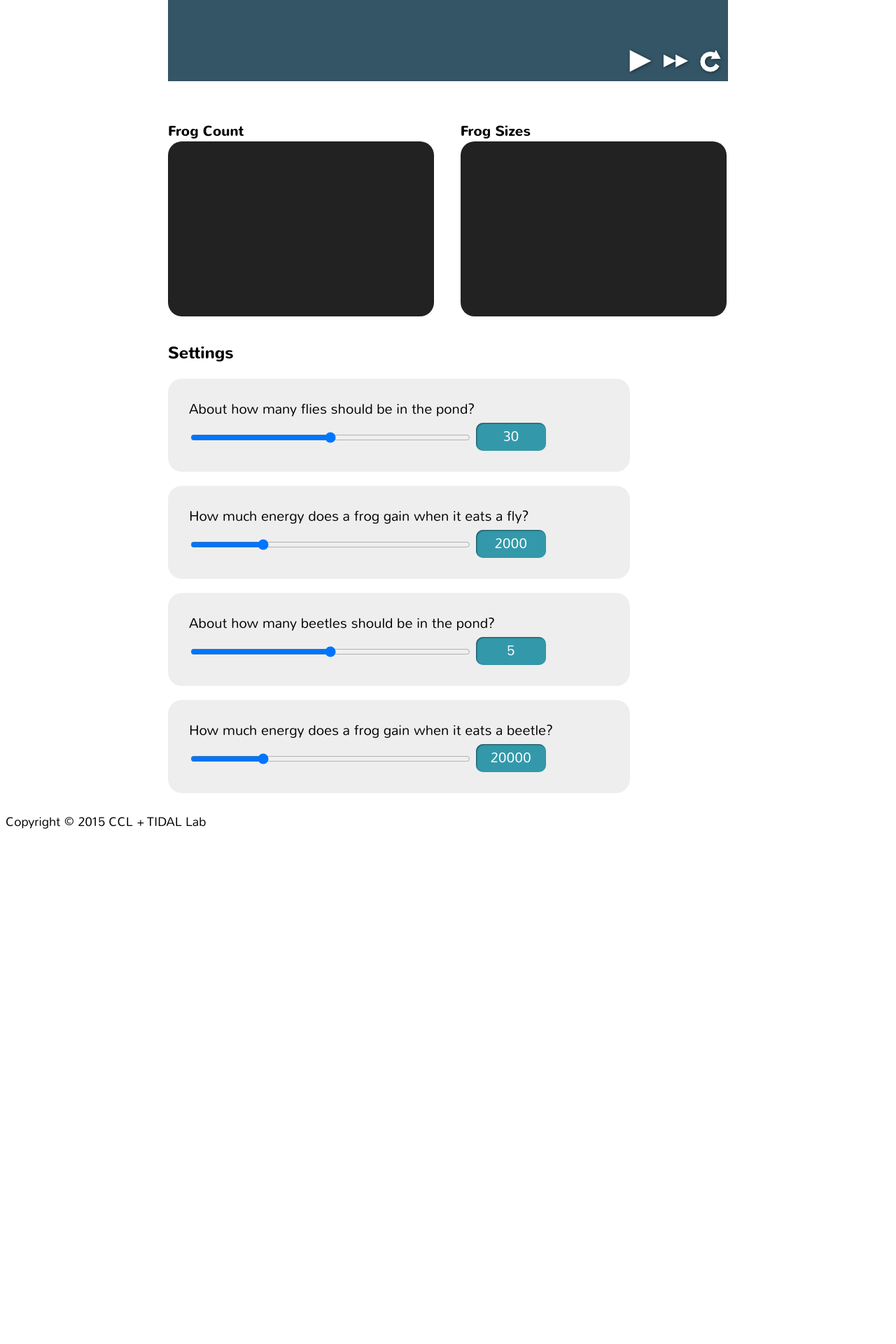
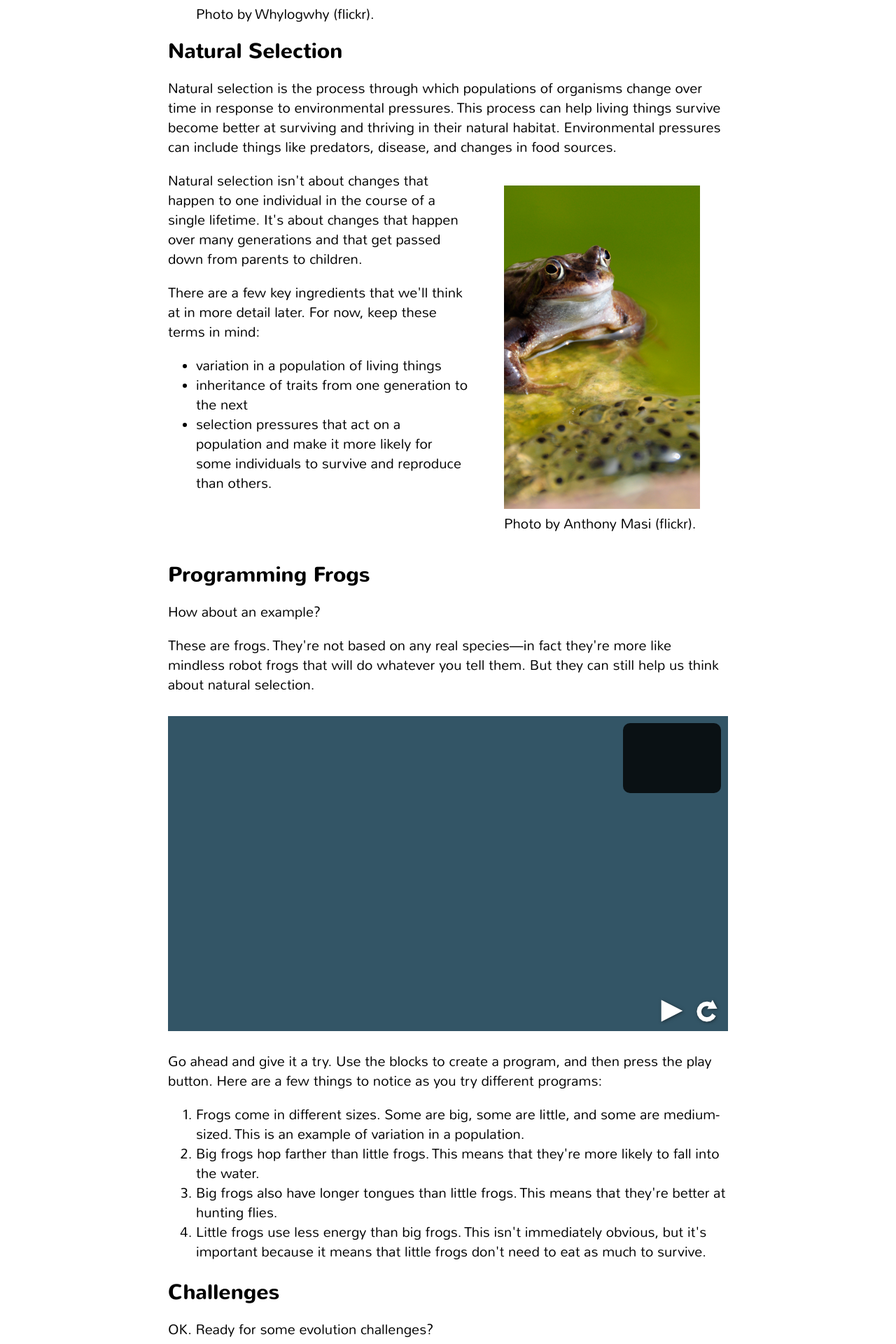
Before and after one commit to NetTango/NetTango, a Django app: template django/reese/templates/intro.html in a window 1280 px wide. Shown: the part 723-2643 px from the top of the page at 70% size. Before the commit the page ends 1907 px from the top, so only its background shows below. Run offline with Django 3.2, Linux system fonts and the light colour scheme; the template is opened without the code that fills it, so the values that code supplies are empty; a map, chart or similar area stays blank.

Commit message:
first draft intro text

```diff
--- a/django/reese/templates/intro.html
+++ b/django/reese/templates/intro.html
@@ -3,40 +3,127 @@
 
   {% load static %}
   {% load staticfiles %}
+<style>
+</style>
+
+  <div class="banner">
+    <div class="title">Frog Pond</div>
+    <div class="subtitle">Adventures in Natural Selection</div>
+  </div>
+
+  <div class="chapter">
+    <h2>Introduction</h2>
+    <p>
+    Have you ever wondered why there are so many different kinds of living things on earth?
+    In North America alone there are over 300 different kinds of amphibians, 900 different kinds of birds, and over 3,000 different kinds of spiders.
+
+    Where does this <span class="glossary">biodiversity</span> come from?
+
+    When scientists look at fossils that lived millions of years ago, they
+    see that many living things looked much different than they do today.
+    </p>
+
+    <p>
+    <b>How does this change happen?</b>
+    </p>
+
+    <figure>
+      <img src="{% static 'images/intro.png' %}" style="width: 70%;">
+      <figcaption>Photo by Whylogwhy (flickr).</figcaption>
+    </figure>
 
 
-  <div class="chapter">
-    <h1>Challenge 5: Disruptive Selection!</h1>
+
+
+    <h2>Natural Selection</h2>
+
     <p>
-    The last challenge is the hardest of all. This time we're going to try to simulate <u>disruptive selection</u> pressures.
-    That means we want to create a situation in which it's advantageous to be really small or really big, but disadvantageous
-    to be medium-sized.
+    Natural selection is the process through which <span class="glossary">populations</span> of organisms change over time in response to environmental pressures.
 
-    We've introduced Beetles. Beetles are extremely nutritious (and crunchy!) for frogs. The problem is that they're big and
-    fast, which means that bigger frogs have a much better chance of catching the beetles.
+    This process can help living things survive become better at surviving and thriving in their natural habitat.
 
-    You might have also noticed that the flies tend to swarm around the lily flower on the left side of the pond. We've added
-    another small lily pad nearer to the flower.
+    Environmental pressures can include things like predators, disease, and changes in food sources.
+    </p>
 
-    <b>Hint:</b> Make the little flies have less energy.
+    <figure style="float: right; width: 35%; padding-left: 10px;">
+      <img src="{% static 'images/intro1.png' %}" style="width: 100%;">
+      <figcaption>Photo by Anthony Masi (flickr).</figcaption>
+    </figure>
 
+    <p>
+    Natural selection isn't about changes that happen to one individual in the course of a single lifetime.
+
+    It's about changes that happen over many generations and that get passed down from parents to children.
+    </p>
+
+    <p>
+    There are a few key ingredients that we'll think at in more detail later. For now, keep these terms in mind:
+    </p>
+    <ul>
+    <li><span class="glossary">variation</span> in a population of living things</li>
+    <li><span class="glossary">inheritance</span> of traits from one generation to the next</li>
+    <li><span class="glossary">selection</span> pressures that act on a population and make it more likely for some individuals to survive and reproduce than others.</li>
+    </ul>
+    <br clear="all">
+
+
+
+
+    <h2>Programming Frogs</h2>
+
+    <p>
+    How about an example?
+    </p>
+
+    <p>
+    These are frogs. They're not based on any real species&mdash;in fact they're more like mindless robot frogs that will do whatever you tell them.
+
+    But they can still help us think about natural selection.
     </p>
   </div>
 
-  <div class="world" style="width: 800px; height: 500px;">
-    <canvas id="frog-turtles" width="800" height="500"></canvas>
-    <canvas id="frog-workspace" width="800" height="500"></canvas>
+
+  <!-- SANDBOX MODEL -->
+  <div class="world" style="width: 800px; height: 450px;">
+    <canvas id="frog-turtles" width="800" height="450"></canvas>
+    <canvas id="frog-workspace" width="800" height="450"></canvas>
     <div id="frog-toolbar" class="toolbar">
       <button id="play-button"></button>
-      <button id="forward-button"></button>
+      <!-- <button id="forward-button"></button> -->
       <button id="restart-button"></button>
     </div>
     <canvas id="mini-hist" width="140" height="100"></canvas>
   </div>
 
 
+  <div class="chapter">
+    <p>
+    Go ahead and give it a try. Use the blocks to create a <span class="glossary">program</span>, and then press the play button. Here are a few things to notice as you try different programs:
+    <ol>
+    <li>Frogs come in different sizes. Some are big, some are little, and some are medium-sized. This is an example of <span class="glossary">variation</span> in a population.</li>
+    <li>Big frogs hop farther than little frogs. This means that they're more likely to fall into the water.</li>
+    <li>Big frogs also have longer tongues than little frogs. This means that they're better at hunting flies.</li>
+    <li>Little frogs use less energy than big frogs. This isn't immediately obvious, but it's important because it means that little frogs don't need to eat as much to survive. </li>
+  </div>
+
+
+  <div class="chapter">
+    <h2>Challenges</h2>
+    <p>
+    OK. Ready for some evolution challenges?
+    </p>
+    <ul>
+      <li><a href="challenge1">Challenge 1</a>: Population Explosion!</li>
+      <li><a href="challenge2">Challenge 2</a>: Little Frogs</li>
+      <li><a href="challenge3">Challenge 3</a>: Big Frogs</li>
+      <li><a href="challenge4">Challenge 4</a>: Stabilizing Selection</li>
+      <li><a href="challenge4">Challenge 4</a>: Disruptive Selection!</li>
+    </ul>
+  </div>
+
+
   <!-- PLOTS -->
-  <div class="chapter">
+  <div class="chapter" style="display: none;">
     <br>
     <div style="width: 380px; display: inline-block; margin: 0 20px 0 0;">
       <b>Frog Count</b>
@@ -50,14 +137,14 @@
 
 
   <!-- SETTINGS -->
-  <div class="chapter">
+  <div class="chapter" style="display: none;">
     <h3>Settings</h3>
 
     <!-- FLY COUNT -->
     <div class="setting">
       <p>About how many flies should be in the pond?</p>
-      <input type="range" min="0" max="60" value="30" step="1" id="setting-max-flies">
-      <output for="setting-max-flies" id="output-max-flies">30</output>
+      <input type="range" min="0" max="60" value="5" step="1" id="setting-max-flies">
+      <output for="setting-max-flies" id="output-max-flies">5</output>
     </div>
 
 
@@ -72,8 +159,8 @@
     <!-- BEETLE COUNT -->
     <div class="setting">
       <p>About how many beetles should be in the pond?</p>
-      <input type="range" min="0" max="10" value="5" step="1" id="setting-max-beetles">
-      <output for="setting-max-beetles" id="output-max-beetles">5</output>
+      <input type="range" min="0" max="10" value="0" step="1" id="setting-max-beetles">
+      <output for="setting-max-beetles" id="output-max-beetles">0</output>
     </div>
 
 
@@ -99,20 +186,12 @@
 <!-- BLOCK DEFINITIONS -->
 <script type="application/xml" id="frog-model">
 <ntango>
-  <model patchSize="40" minWorldX="-12" minWorldY="-9" maxWorldX="12" maxWorldY="9" wrap="false">
+  <model patchSize="60" minWorldX="-9" minWorldY="-9" maxWorldX="9" maxWorldY="9" wrap="false">
     <setup>
-      <turtle breed="LilyPad" x="5.5" y="-3.5" size="9" />
-      <turtle breed="LilyPad" x="-3" y="-3" size="10" />
-      <turtle breed="LilyPad" x="2" y="3.5" size="9" />
-
-      <!-- magic island -->
-      <turtle breed="LilyPad" x="-9" y="4" size="4" />
-
-      <!-- bridge to magic island -->
-      <turtle breed="LilyPad" x="-6" y="2.5" size="2" />
-
-      <turtle breed="Flower" x="-7.6" y="6" size="1.75" />
-      <turtle breed="Frog" x="0" y="0" size="1.125" />
+      <turtle breed="LilyPad" x="0" y="0" size="11" />
+      <turtle breed="Frog" x="3" y="-1" size="1.125" />
+      <turtle breed="Frog" x="-3" y="-1" size="0.8" />
+      <turtle breed="Frog" x="0" y="1.2" size="1.5" />
     </setup>
   </model>
   <workspace>
@@ -131,17 +210,10 @@
       <block name="hunt">
         <param name="duration" type="range" min="1" max="10" step="1" default="7" random="true" label="seconds" unit="s" />
       </block>
-      <block name="hatch" color="#b67196">
-        <param name="variation">
-          <v>size-variation</v>
-          <v>no-variation</v>
-        </param>
-      </block>
-      <block name="die" color="#b67196" />
       <block name="chance" type="if" instances="1">
         <param name="probability" type="range" min="0" max="100" step="1" default="25" unit="%" />
       </block>
-      <block name="if" type="if" instances="2">
+      <block name="if" type="if" instances="1">
         <param name="condition">
           <v>full?</v>
           <v>hungry?</v>
@@ -150,7 +222,7 @@
         </param>
       </block>
     </menu>
-    <defaultProgram>hop(1);spin();</defaultProgram>
+    <defaultProgram>hop(1);</defaultProgram>
   </workspace>
 </ntango>
 </script>
```
